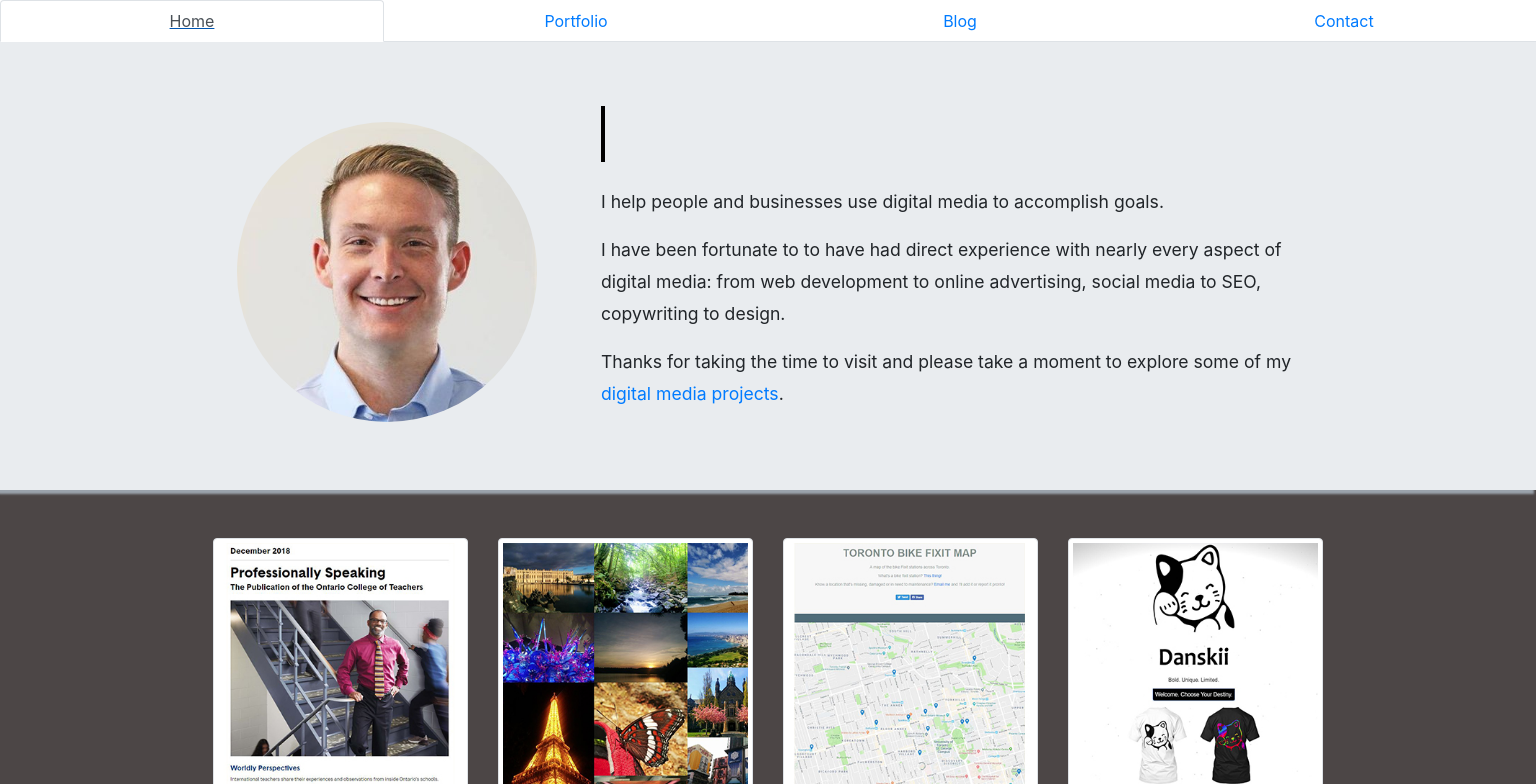
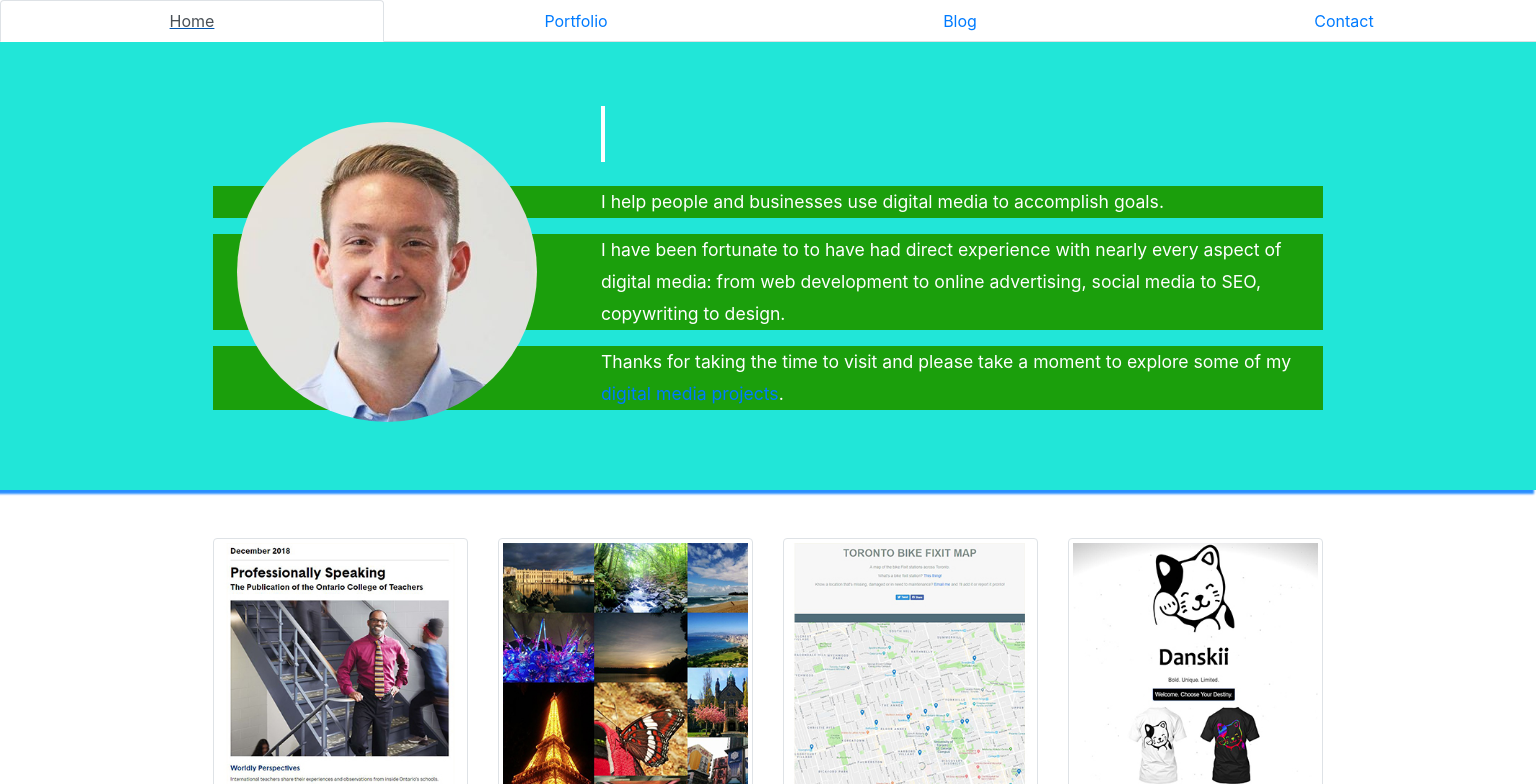
Before and after one commit to Danskii/Daniel-Puiatti, a React (Create React App) app in the folder development/: page / in a window 1536 px wide. Shown: the top 784 px of the page. Built offline with nearby package versions, Linux system fonts and the light colour scheme.

Commit message:
added new colours and style

```diff
--- a/development/src/index.css
+++ b/development/src/index.css
@@ -13,37 +13,50 @@ code {
     monospace;
 }
 
-.Home {
-  background: #4c4646;
+.Home .jumbotron {
+  background-color: #21e6d8;
 }
 
 .Home h1 {
   margin-bottom: 1.5rem;
+  color: white;
+  text-shadow: 2px 2px #669bd6;
 }
 
 .Home p {
   margin-bottom: 1rem;
   font-size: 1.1rem;
   line-height: 2rem;
+ color: white;
+
 }
 
 .Home .introParagraphOne {
+  background: #1b9f0c;
   -webkit-animation: slide-in-fwd-bottom 3s cubic-bezier(0.250, 0.460, 0.450, 0.940) both;
   animation: slide-in-fwd-bottom 3s cubic-bezier(0.250, 0.460, 0.450, 0.940) both;
+  z-index: 0;
+  position: relative;
 }
 
 .Home .introParagraphTwo {
+  background: #1b9f0c;
   -webkit-animation: slide-in-fwd-bottom 3.1s cubic-bezier(0.250, 0.460, 0.450, 0.940) both;
   animation: slide-in-fwd-bottom 3.1s cubic-bezier(0.250, 0.460, 0.450, 0.940) both;
+  z-index: 0;
+  position: relative;
 }
 
 .Home .introParagraphThree {
+  background: #1b9f0c;
   -webkit-animation: slide-in-fwd-bottom 3.2s cubic-bezier(0.250, 0.460, 0.450, 0.940) both;
   animation: slide-in-fwd-bottom 3.2s cubic-bezier(0.250, 0.460, 0.450, 0.940) both;
+  z-index: 0;
+  position: relative;
 }
 
 .Home .jumbotron {
-  box-shadow: -3px 3px 2px 1px #9aa2ab;
+  box-shadow: -3px 3px 2px 1px #298eff;
 
 }
 
@@ -51,6 +64,8 @@ code {
   width: 270px;
   height: auto;
   float: left;
+  position: relative;
+  z-index: 1;
 }
 
 
@@ -106,7 +121,8 @@ code {
 
 @media (min-width:320px) {
   .danielPuiattiProfileImage img {
-
+    position: relative;
+    z-index: 1;
     width: 290px;
   }
   }
@@ -134,12 +150,13 @@ code {
         @media (min-width:1024px) {
           .danielPuiattiProfileImage img {
             margin: 1rem 4rem 1rem 1.5rem;
-
+            position: relative;
+            z-index: 1;
           }
 
 .Home h1 {
   font: bold 300% Consolas, Monaco, monospace;
-	border-right: .1em solid black;
+	border-right: .1em solid white;
 	width: 16.5em;
 	width: 21ch;
 
@@ -152,15 +169,18 @@ code {
 
 
 .Home .introParagraphOne {
-
+  z-index: 0;
+  position: relative;
 }
 
 .Home .introParagraphTwo {
-
+  z-index: 0;
+  position: relative;
 }
 
 .Home .introParagraphThree {
-
+  z-index: 0;
+  position: relative;
 }
 
 
@@ -170,14 +190,15 @@ code {
         .danielPuiattiProfileImage img {
           margin: 1rem 1.5rem 1rem 1.5rem;
           margin: 1rem 4rem 1rem 1.5rem;
-
+          position: relative;
+          z-index: 1;
 
         }
 
 
 .Home h1 {
   font: bold 300% Consolas, Monaco, monospace;
-	border-right: .1em solid black;
+	border-right: .1em solid white;
 	width: 16.5em;
 	width: 21ch;
 
@@ -190,14 +211,17 @@ code {
 .9
 
 .Home .introParagraphOne {
-
+  z-index: 0;
+  position: relative;
 }
 
 .Home .introParagraphTwo {
-
+  z-index: 0;
+  position: relative;
 }
 
 .Home .introParagraphThree {
-
+  z-index: 0;
+  position: relative;
 }
         }
```
